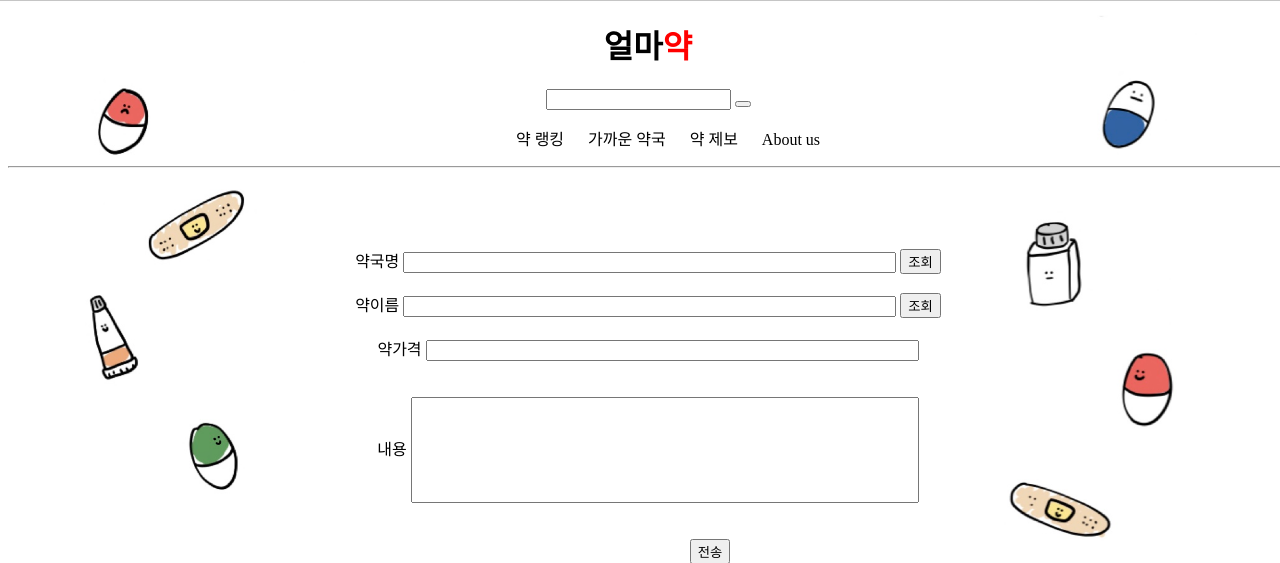
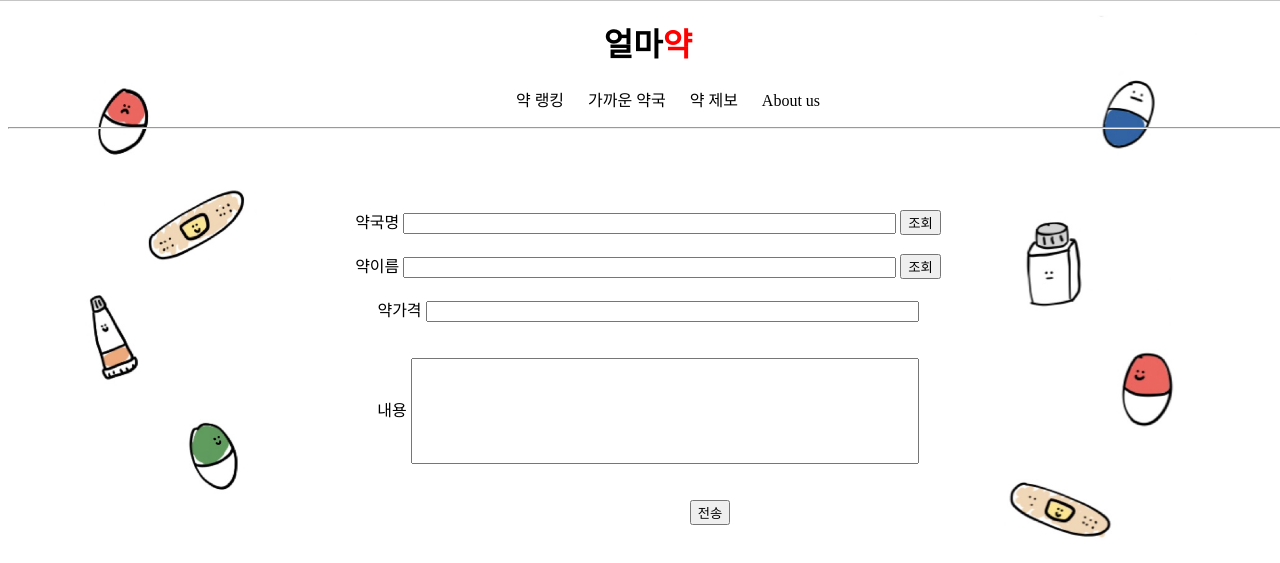
Before and after one commit to KNU-OSP10/FinalProject, a Flask app: page /report in a window 1280 px wide. Shown: the top 563 px of the page. Run offline with Flask 2, Linux system fonts and the light colour scheme; some libraries are stand-ins or nearby versions; some web fonts are replaced.

Commit message:
delete no-using search bar

```diff
--- a/flask_files/templates/base.html
+++ b/flask_files/templates/base.html
@@ -26,7 +26,9 @@
         header h1 span{
             color:red;
         }
-
+        header h1{
+            margin-top: 1.5%;
+        }
         header nav ul li {
             display: inline;
             margin:0 10px;
--- a/flask_files/templates/report.html
+++ b/flask_files/templates/report.html
@@ -26,6 +26,9 @@
         header h1 span{
             color:red;
         }
+        header h1{
+            margin-top: 1.5%;
+        }
         header nav ul li {
             display: inline;
             margin:0 10px;
@@ -50,10 +53,6 @@
 
     <header>
         <a href="http://20.84.55.133:5000/"><h1>얼마<span>약</span></h1></a>
-        <div class="search">
-        <input type="text">
-        <button type="button"></button>
-        </div>
         <nav>
             <ul>
                 <a href="http://20.84.55.133:5000/"><li>약 랭킹</li></a>
--- a/flask_files/templates/search.html
+++ b/flask_files/templates/search.html
@@ -27,6 +27,9 @@
         header nav ul li {
             display: inline;
             margin:0 10px;
+        }
+        header h1{
+            margin-top: 1.5%;
         }
 
         .content {
```
Also changed, not shown: flask_files/templates/pharmacy_map.html (+3 -5 lines).
